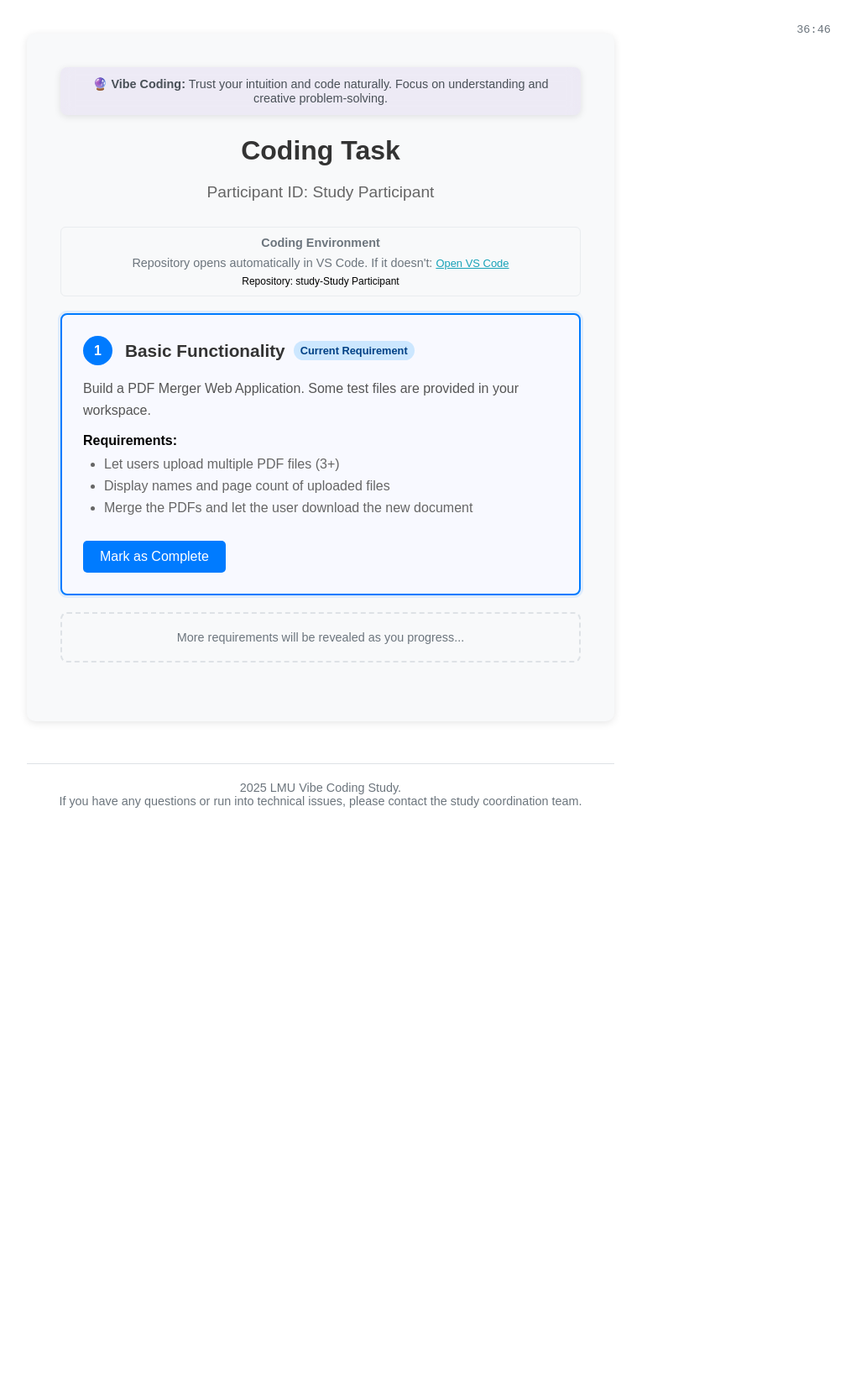
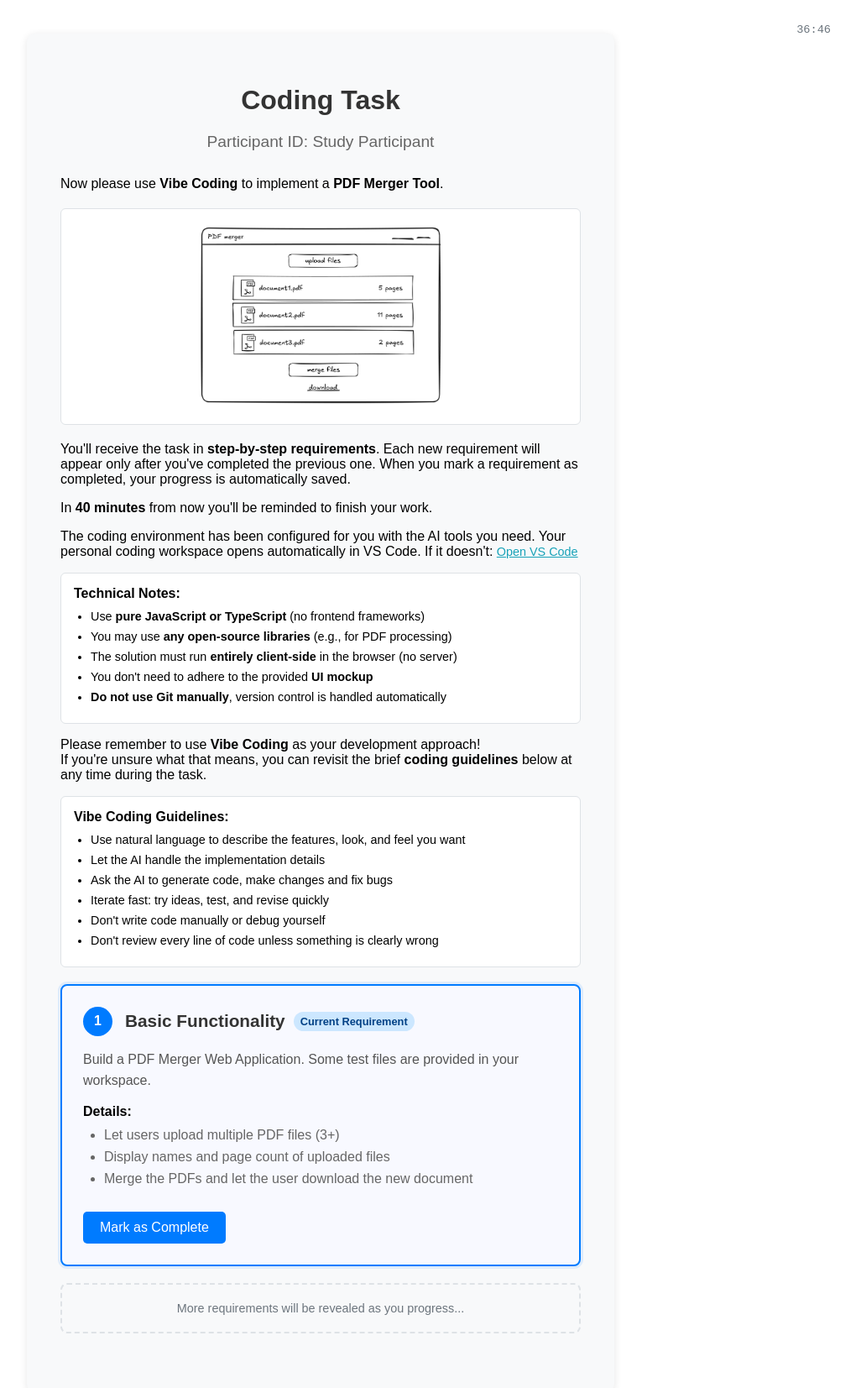
Before and after one commit to OhItsLena/coding_study_test, a Flask app: page /task in a window 1280 px wide. Shown: the top 1653 px of the page at 84% size, without its empty margins (258-1278 px from the left). Before the commit the page ends 962 px from the top, so only its background shows below. Run offline with Flask 3, Linux system fonts and the light colour scheme; data that the repository does not hold is empty; some libraries are stand-ins or nearby versions.

Commit message:
improved task UI

```diff
--- a/templates/task.jinja
+++ b/templates/task.jinja
@@ -72,28 +72,24 @@ h1 {
 .btn-finish-task:hover {
     background: #5a6268;
 }
-.coding-reminder {
-    background: rgba(248, 249, 250, 0.95);
-    border: none;
-    border-radius: 8px;
-    padding: 12px 16px;
-    margin-bottom: 24px;
+.coding-guidelines {
+    background: white;
+    border: 1px solid #dee2e6;
+    border-radius: 6px;
+    padding: 15px;
+    margin: 15px 0;
+}
+.coding-guidelines h4 {
+    margin: 0 0 10px 0;
+    font-size: 1em;
+}
+.coding-guidelines ul {
+    margin: 0;
+    padding-left: 20px;
     font-size: 0.9em;
-    color: #495057;
-    text-align: center;
-    position: sticky;
-    top: 10px;
-    z-index: 100;
-    backdrop-filter: blur(8px);
-    box-shadow: 0 2px 8px rgba(0, 0, 0, 0.1);
 }
-.coding-reminder.vibe {
-    border-left-color: #6f42c1;
-    background: rgba(111, 66, 193, 0.08);
-}
-.coding-reminder.ai-assisted {
-    border-left-color: #17a2b8;
-    background: rgba(23, 162, 184, 0.08);
+.coding-guidelines li {
+    margin: 8px 0;
 }
 .task-requirement {
     background: white;
@@ -247,20 +243,41 @@ h1 {
     margin: 5px 0;
     color: #6c757d;
 }
+.technical-notes {
+    background: white;
+    border: 1px solid #dee2e6;
+    border-radius: 6px;
+    padding: 15px;
+    margin: 15px 0;
+}
+.technical-notes h4 {
+    margin: 0 0 10px 0;
+    font-size: 1em;
+}
+.technical-notes ul {
+    margin: 0;
+    padding-left: 20px;
+    font-size: 0.9em;
+}
+.technical-notes li {
+    margin: 8px 0;
+}
+.mockup-section {
+    background: white;
+    border: 1px solid #dee2e6;
+    border-radius: 6px;
+    padding: 20px;
+    margin: 20px 0;
+    text-align: center;
+}
+.mockup-image {
+    max-width: 50%;
+    height: auto;
+}
 {% endblock %}
 
 {% block content %}
 <div class="task-card">
-    {% if coding_condition == 'vibe' %}
-    <div class="coding-reminder vibe">
-        🔮 <strong>Vibe Coding:</strong> Trust your intuition and code naturally. Focus on understanding and creative problem-solving.
-    </div>
-    {% elif coding_condition == 'ai-assisted' %}
-    <div class="coding-reminder ai-assisted">
-        🤖 <strong>AI-Assisted Coding:</strong> Leverage AI tools and assistance. Use copilot, autocomplete, and other AI features to enhance your coding.
-    </div>
-    {% endif %}
-
     <h1>Coding Task</h1>
     <div class="participant-id">Participant ID: {{ participant_id }}</div>
 
@@ -269,11 +286,55 @@ h1 {
         <span id="elapsed-time">00:00</span>
     </div>
 
-    <div class="coding-tools">
-        <h4>Coding Environment</h4>
-        <p>Repository opens automatically in VS Code. If it doesn't: <a href="/open-vscode" class="open-vscode-btn">Open VS Code</a></p>
-        <small>Repository: study-{{ participant_id }}</small>
+    <p>Now please use <strong>{% if coding_condition == 'vibe' %}Vibe Coding{% elif coding_condition == 'ai-assisted' %}AI-Assisted Coding{% else %}{{ coding_condition }}{% endif %}</strong> to implement a <strong>PDF Merger Tool</strong>.</p>
+
+    <div class="mockup-section">
+        <img src="/static/mockup.png" alt="PDF Merger Tool Mockup" class="mockup-image">
     </div>
+
+    <p>You'll receive the task in <strong>step-by-step requirements</strong>. Each new requirement will appear only after you've completed the previous one. When you mark a requirement as completed, your progress is automatically saved.</p>
+
+    <p>In <strong>40 minutes</strong> from now you'll be reminded to finish your work.</p>
+
+    <p>The coding environment has been configured for you with the AI tools you need. Your personal coding workspace opens automatically in VS Code. If it doesn't: <a href="/open-vscode" class="open-vscode-btn">Open VS Code</a></p>
+
+    <div class="technical-notes">
+        <h4>Technical Notes:</h4>
+        <ul>
+            <li>Use <strong>pure JavaScript or TypeScript</strong> (no frontend frameworks)</li>
+            <li>You may use <strong>any open-source libraries</strong> (e.g., for PDF processing)</li>
+            <li>The solution must run <strong>entirely client-side</strong> in the browser (no server)</li>
+            <li>You don't need to adhere to the provided <strong>UI mockup</strong></li>
+            <li><strong>Do not use Git manually</strong>, version control is handled automatically</li>
+        </ul>
+    </div>
+
+    <p>Please remember to use <strong>{% if coding_condition == 'vibe' %}Vibe Coding{% elif coding_condition == 'ai-assisted' %}AI-Assisted Coding{% else %}{{ coding_condition }}{% endif %}</strong> as your development approach!<br>
+    If you're unsure what that means, you can revisit the brief <strong>coding guidelines</strong> below at any time during the task.</p>
+
+    {% if coding_condition == 'vibe' %}
+    <div class="coding-guidelines">
+        <h4>Vibe Coding Guidelines:</h4>
+        <ul>
+            <li>Use natural language to describe the features, look, and feel you want</li>
+            <li>Let the AI handle the implementation details</li>
+            <li>Ask the AI to generate code, make changes and fix bugs</li>
+            <li>Iterate fast: try ideas, test, and revise quickly</li>
+            <li>Don't write code manually or debug yourself</li>
+            <li>Don't review every line of code unless something is clearly wrong</li>
+        </ul>
+    </div>
+    {% elif coding_condition == 'ai-assisted' %}
+    <div class="coding-guidelines">
+        <h4>AI-Assisted Coding Guidelines:</h4>
+        <ul>
+            <li>Write, understand, and manage your own code</li>
+            <li>Treat AI as a collaborative assistant to boost your productivity</li>
+            <li>Use AI tools for code completion, generating boilerplate, or documentation</li>
+            <li>Review and decide which AI suggestions to accept</li>
+        </ul>
+    </div>
+    {% endif %}
 
     {% for requirement in task_requirements %}
         {% if requirement.id <= current_task %}
@@ -299,14 +360,16 @@ h1 {
                 {{ requirement.description }}
             </div>
 
+            {% if requirement.details %}
             <div class="task-details">
-                <strong>Requirements:</strong>
+                <strong>Details:</strong>
                 <ul>
                     {% for detail in requirement.details %}
                     <li>{{ detail }}</li>
                     {% endfor %}
                 </ul>
             </div>
+            {% endif %}
 
             {% if requirement.id == current_task and requirement.id not in completed_tasks %}
             <form method="POST" action="/complete-task" style="margin-top: 15px;">
@@ -329,7 +392,7 @@ h1 {
     {% endif %}
 
     {% if completed_tasks|length == total_tasks %}
-    <div style="background: #d4edda; border: 1px solid #c3e6cb; border-radius: 8px; padding: 20px; margin: 20px 0; text-align: center;">
+    <div style="background: #d4edda; border: 1px solid #c3e6cb; border-radius: 8px; padding: 0px 0px 20px 0px; margin: 20px 0; text-align: center;">
         <h3 style="color: #155724; margin-bottom: 10px;">🎉 Congratulations!</h3>
         <p style="color: #155724; margin: 0;">You have completed all coding requirements. Great work!</p>
     </div>
@@ -430,11 +493,31 @@ function disableNewTasks() {
     }
 }
 
+// Save scroll position before form submission and restore after page load
+function saveScrollPosition() {
+    sessionStorage.setItem('taskPageScrollY', window.scrollY.toString());
+}
+
+function restoreScrollPosition() {
+    const savedScrollY = sessionStorage.getItem('taskPageScrollY');
+    if (savedScrollY) {
+        window.scrollTo(0, parseInt(savedScrollY));
+        // Clear the saved position after restoring
+        sessionStorage.removeItem('taskPageScrollY');
+    }
+}
+
 // Override the complete task form submission to reload page to show survey button
 document.addEventListener('DOMContentLoaded', function() {
+    // Restore scroll position when page loads
+    restoreScrollPosition();
+
     const completeTaskForms = document.querySelectorAll('form[action="/complete-task"]');
     completeTaskForms.forEach(form => {
         form.addEventListener('submit', function(e) {
+            // Save scroll position before form submission
+            saveScrollPosition();
+
             // If timer is finished, we'll reload the page to show the survey button
             if (timerFinished) {
                 // Let the form submit naturally and the page will reload
@@ -469,6 +552,7 @@ document.addEventListener('DOMContentLoaded', function() {
     if (timerFinished) {
         disableNewTasks();
     }
+
     startStopwatch();
 });
 </script>
```
Also changed, not shown: static/mockup.png (added).
